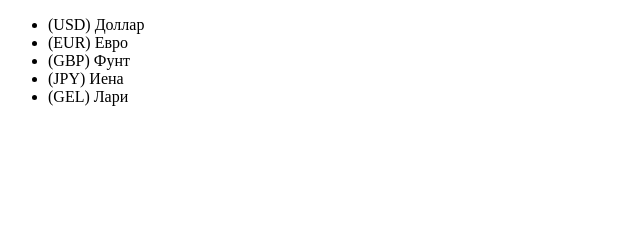
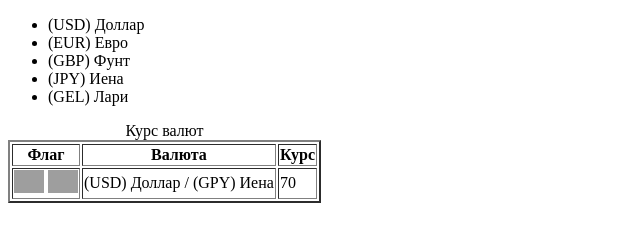
Before and after one commit to ait-tr/task_fe-html_table_ul, a plain HTML site: page index.html in a window 1280 px wide. Shown: the whole page, without its empty margins (0-640 px from the left). Drawn offline with Linux system fonts and the light colour scheme; grey boxes are pictures that could not be loaded.

Commit message:
add table

```diff
--- a/index.html
+++ b/index.html
@@ -1,9 +1,9 @@
 <!DOCTYPE html>
 <html lang="en">
   <head>
-    <meta charset="UTF-8">
-    <meta http-equiv="X-UA-Compatible" content="IE=edge">
-    <meta name="viewport" content="width=device-width, initial-scale=1.0">
+    <meta charset="UTF-8" />
+    <meta http-equiv="X-UA-Compatible" content="IE=edge" />
+    <meta name="viewport" content="width=device-width, initial-scale=1.0" />
     <title>Tables</title>
   </head>
   <body>
@@ -15,5 +15,29 @@
       <li>(GEL) Лари</li>
     </ul>
 
+    <table border="2">
+        <caption>Курс валют</caption>
+      <tr>
+        <th>Флаг</th>
+        <th>Валюта</th>
+        <th>Курс</th>
+      </tr>
+      <tr>
+        <td>
+          <img
+            src="https://upload.wikimedia.org/wikipedia/commons/thumb/0/05/US_flag_51_stars.svg/300px-US_flag_51_stars.svg.png"
+            alt="USA flag"
+            width="30"
+          />
+          <img
+            src="https://upload.wikimedia.org/wikipedia/commons/thumb/9/9e/Flag_of_Japan.svg/250px-Flag_of_Japan.svg.png"
+            alt="Japan flag"
+            width="30"
+          />
+        </td>
+        <td>(USD) Доллар / (GPY) Иена</td>
+        <td>70</td>
+      </tr>
+    </table>
   </body>
 </html>
```
Lines whose indentation alone changed are shown as unchanged.
